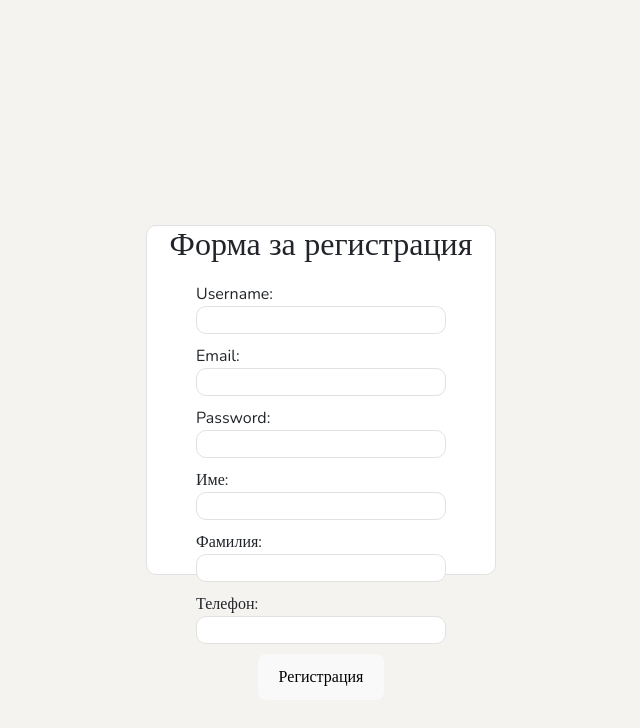
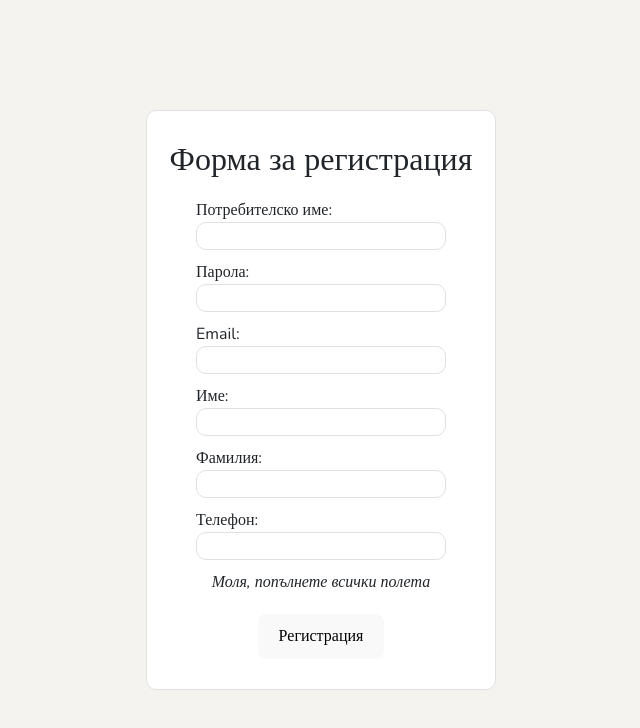
Before and after one commit to abochukov/household, a React (Vite) app: page /signup in a window 1280 px wide. Shown: the top 728 px of the page, without its empty margins (319-959 px from the left). Built offline with nearby package versions, Linux system fonts and the light colour scheme.

Commit message:
Add toasters and be checks

```diff
--- a/src/components/login/login.scss
+++ b/src/components/login/login.scss
@@ -15,12 +15,13 @@
         align-items: center;
         text-align: center;
         width: 350px;
-        height: 350px;
+        // height: 350px;
         border-radius: 10px;
         background-color: white;
         border: 1px solid #e1e1e1;
         position: relative;
         z-index: 99999;
+        padding: 30px 0;
 
         .form-container {
             display: flex;
@@ -46,3 +47,7 @@ label {
         width: 250px;
     }
 }
+
+.registrationBtn {
+    margin-top: 20px;
+}
--- a/src/components/login/signup.jsx
+++ b/src/components/login/signup.jsx
@@ -1,4 +1,8 @@
 import React, { useState } from 'react';
+
+import { toast, ToastContainer } from 'react-toastify';
+import 'react-toastify/dist/ReactToastify.css';
+
 import axios from 'axios';
 
 
@@ -10,36 +14,119 @@ function Signup() {
   const [lastname, setLastname] = useState('');
   const [phone, setPhone] = useState('');
 
+  const [errors, setErrors] = useState({
+    username: '', //add required fields
+    password: '',
+    email: '',
+    firstname: '',
+    lastname: '',
+    phone: '',
+  });
+
+  // toast.configure();
+
+  const emptyFieldValidation = () => {
+    let validationErrors = {};
+    let isValid = true;
+
+    if (!username) {
+      validationErrors.username = 'Моля, въведете потребителско име';
+      isValid = false;
+    }
+    if (!email) {
+      validationErrors.email = 'Моля, въведете email';
+      isValid = false;
+    } else if (!/^[A-Za-z0-9._%+-]+@[A-Za-z0-9.-]+\.[A-Za-z]{2,}$/.test(email)) {
+      validationErrors.email = 'Моля, въведете валиден email';
+      isValid = false;
+    }
+    if (!password) {
+      validationErrors.password = 'Моля, въведете парола';
+      isValid = false;
+    } else if (password.length < 6) {
+      validationErrors.password = 'Паролата трябва да е поне 6 знака';
+      isValid = false;
+    }
+    if (!firstname) {
+      validationErrors.firstname = 'Моля, въведете име';
+      isValid = false;
+    }
+    if (!lastname) {
+      validationErrors.lastname = 'Моля, въведете фамилия';
+      isValid = false;
+    }
+    if (!phone) {
+      validationErrors.phone = 'Моля, въведете телефон';
+      isValid = false;
+    } else if (!/^\+?\d{10,15}$/.test(phone)) {  // Simple phone validation
+      validationErrors.phone = 'Моля, въведете валиден телефонен номер';
+      isValid = false;
+    }
+
+    setErrors(validationErrors);
+    return isValid;
+  };
+
+
   const handleSignup = async (e) => {
     e.preventDefault();
-    // Handle signup logic, like sending a POST request to the backend.
-    console.log({ username, email, password, firstname, lastname, phone });
+    if (!emptyFieldValidation()) {
+      return;
+    }
 
     try {
-        const response = await axios.post('http://localhost:3001/signup', { username, password, email, firstname, lastname, phone });
-        console.log(response)
-        // localStorage.setItem('token', response.data.token);
-        // setIsAuthenticated(true);
-        // navigate('/manage');
-      } catch (err) {
-        setError('Invalid credentials');
+      const response = await axios.post('http://localhost:3001/signup', {
+        username,
+        password,
+        email,
+        firstname,
+        lastname,
+        phone,
+      });
+
+      toast.success('Успешна регистрация!');
+
+    } catch (err) {
+      if (err.response) {
+        // Show error toast
+        const message = err.response.data.message;
+        toast.error(message)
+      } else {
+        toast.error('Unexpected error, please try again!');
       }
-
+    }
   };
 
+
   return (
-    <div className='signup-wrapper'>
+    // <>
+      <div className='signup-wrapper'>
       <div className='signup-container'>
         <h2>Форма за регистрация</h2>
         <div className='form-container'>
           <form onSubmit={handleSignup}>
             <div className='username'>
-              <label>Username:</label>
+              <label>Потребителско име:</label>
               <input
                 type="text"
                 value={username}
                 onChange={(e) => setUsername(e.target.value)}
+                onBlur={emptyFieldValidation}
+                className={errors.username ? 'is-invalid' : ''}
               />
+              {errors.username && <div className="invalid-feedback">{errors.username}</div>}
+            </div>
+            <div className='password'>
+              <label>Парола:</label>
+              <input
+                type="password"
+                value={password}
+                onChange={(e) => setPassword(e.target.value)}
+                onBlur={emptyFieldValidation}
+                className={errors.password ? 'is-invalid' : ''}
+              />
+              {errors.password && <div className="invalid-feedback">{errors.password}</div>}
+
             </div>
             <div className='email'>
               <label>Email:</label>
@@ -47,15 +134,11 @@ function Signup() {
                 type="email"
                 value={email}
                 onChange={(e) => setEmail(e.target.value)}
+                onBlur={emptyFieldValidation}
+                className={errors.email ? 'is-invalid' : ''}
               />
-            </div>
-            <div className='password'>
-              <label>Password:</label>
-              <input
-                type="password"
-                value={password}
-                onChange={(e) => setPassword(e.target.value)}
-              />
+              {errors.email && <div className="invalid-feedback">{errors.email}</div>}
+
             </div>
             <div className='firstname'>
               <label>Име:</label>
@@ -63,7 +146,11 @@ function Signup() {
                 type="firstname"
                 value={firstname}
                 onChange={(e) => setFirstname(e.target.value)}
+                onBlur={emptyFieldValidation}
+                className={errors.firstname ? 'is-invalid' : ''}
               />
+              {errors.firstname && <div className="invalid-feedback">{errors.firstname}</div>}
+
             </div>
             <div className='lastname'>
               <label>Фамилия:</label>
@@ -71,7 +158,11 @@ function Signup() {
                 type="lastname"
                 value={lastname}
                 onChange={(e) => setLastname(e.target.value)}
+                onBlur={emptyFieldValidation}
+                className={errors.lastname ? 'is-invalid' : ''}
               />
+              {errors.lastname && <div className="invalid-feedback">{errors.lastname}</div>}
+
             </div>
             <div className='phone'>
               <label>Телефон:</label>
@@ -79,14 +170,22 @@ function Signup() {
                 type="phone"
                 value={phone}
                 onChange={(e) => setPhone(e.target.value)}
+                onBlur={emptyFieldValidation}
+                className={errors.phone ? 'is-invalid' : ''}
               />
+              {errors.phone && <div className="invalid-feedback">{errors.phone}</div>}
+
             </div>
-            <button type="submit">Регистрация</button>
+            <i>Моля, попълнете всички полета</i>
+            <button className='registrationBtn' type="submit">Регистрация</button>
           </form>
 
         </div>
       </div>
+      <ToastContainer style={{zIndex: 99999}} />
+
     </div>
+    // </>
   );
 }
 
--- a/src/components/manage/createProperty.jsx
+++ b/src/components/manage/createProperty.jsx
@@ -168,6 +168,7 @@ const CreateProperty = () => {
             />
           <Form className="row">
             <h3>Създаване на нов апартамент</h3>
+            <i>След като създадете апартамент имате възможност да редактирате записа.</i>
             <Form.Group className="col-lg-6">
                 <Form.Label>
                     <label htmlFor='city'>Град <span className="required-field">*</span></label>
```
Also changed, not shown: 1 other file (tests, documents, lock files or other folders).
